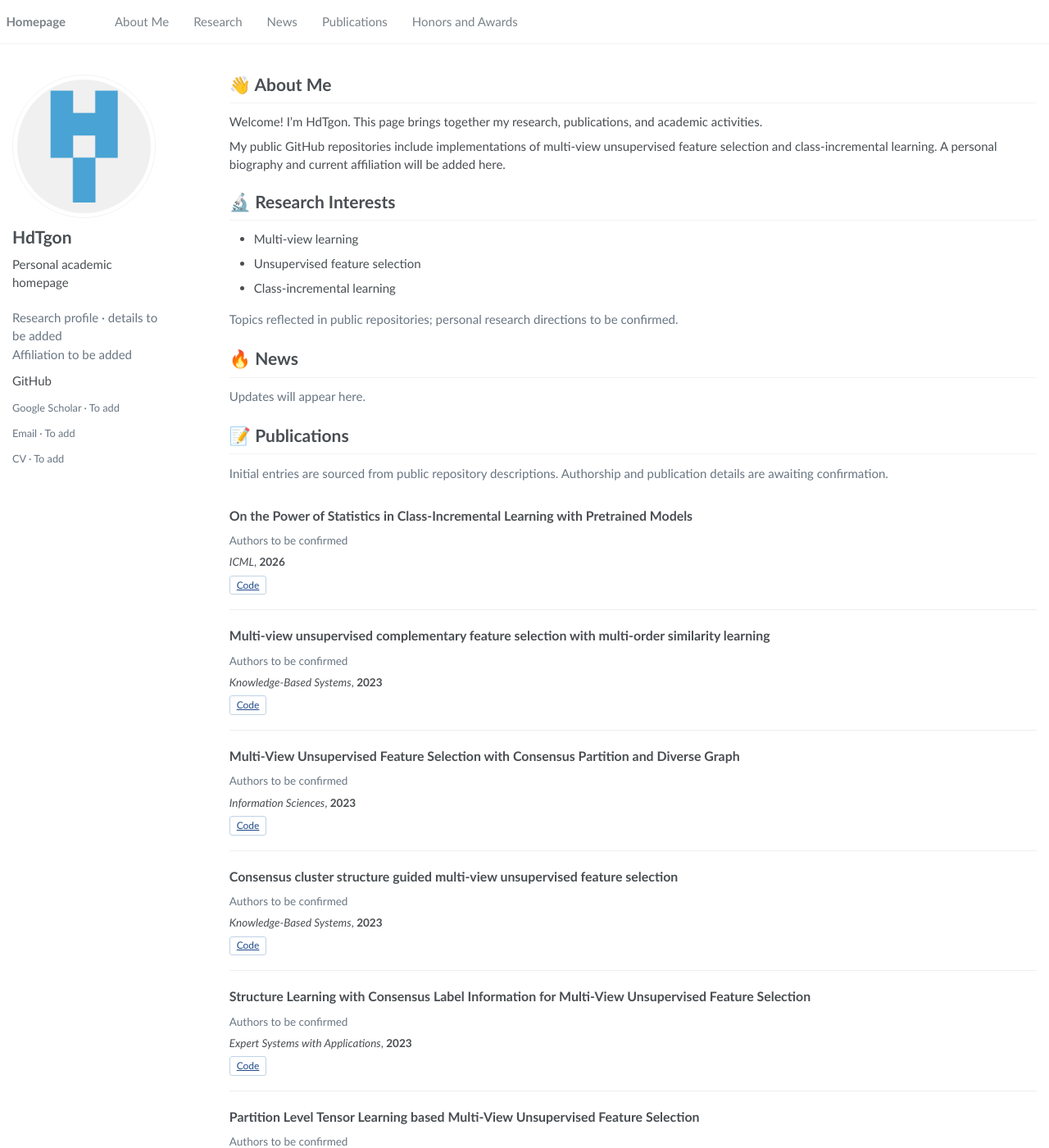
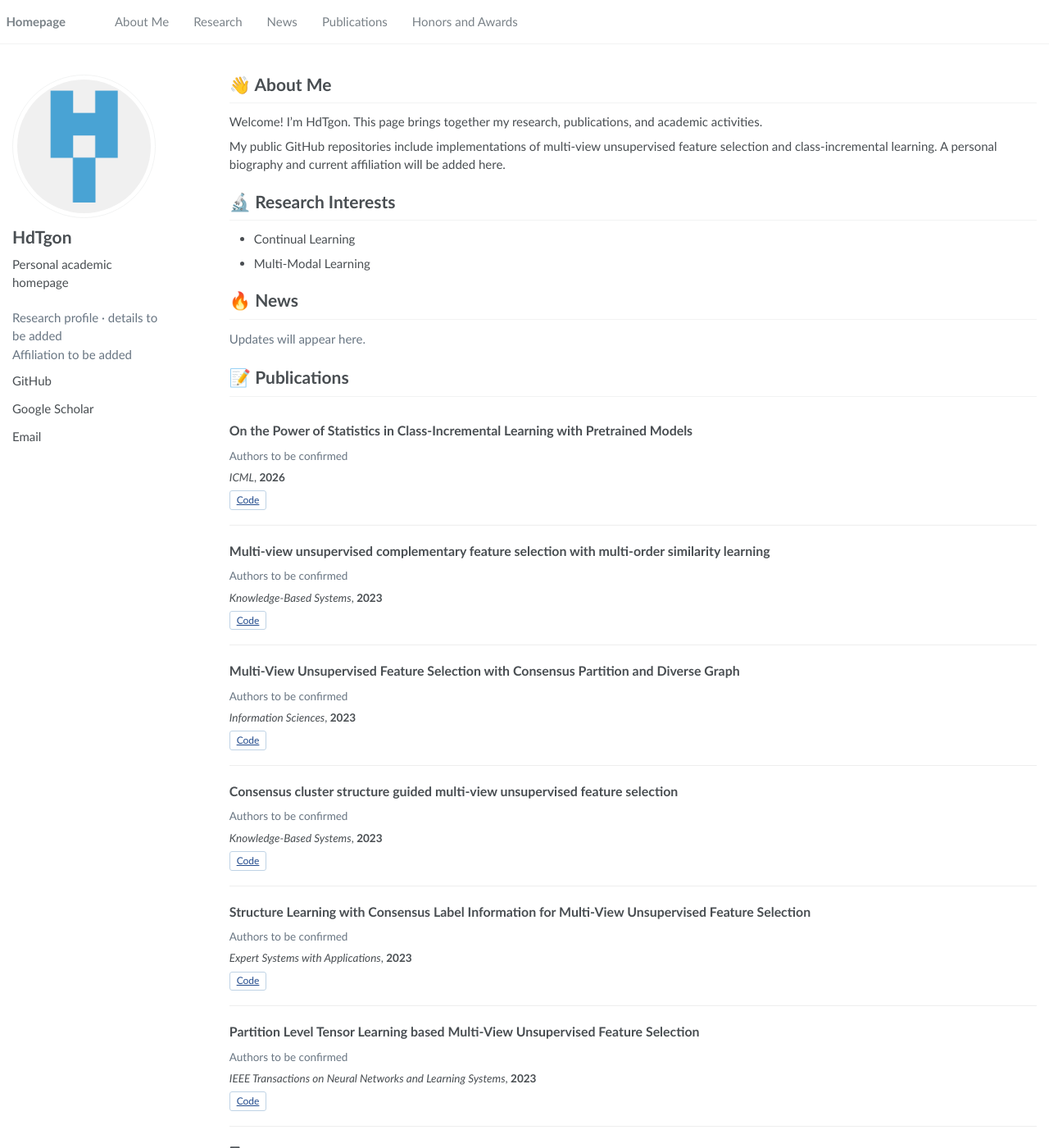
Before and after one commit to HdTgon/HdTgon.github.io, a Jekyll site: the page built from _pages/about.html, in a window 1280 px wide and 1400 px high. Shown: the whole window at 82% size. Built offline with Jekyll 4.4.1, drawn with Linux system fonts in a browser that asks for light colours; some of the changed text lies outside the part shown.

Commit message:
Update profile.json

```diff
--- a/_data/profile.json
+++ b/_data/profile.json
@@ -9,22 +9,18 @@
   "photo_alt": "HdTgon's GitHub avatar; replace with a personal academic portrait",
   "links": {
     "GitHub": "https://github.com/HdTgon",
-    "Google Scholar": null,
-    "Email": null,
-    "CV": null
+    "Google Scholar": "https://scholar.google.hk/citations?user=odfczIMAAAAJ&hl=zh-CN&oi=sra",
+    "Email": "caozhiwen@stu.scu.edu.cn"
   },
   "about": [
     "Welcome! I’m HdTgon. This page brings together my research, publications, and academic activities.",
     "My public GitHub repositories include implementations of multi-view unsupervised feature selection and class-incremental learning. A personal biography and current affiliation will be added here."
   ],
-  "interests_note": "Topics reflected in public repositories; personal research directions to be confirmed.",
   "interests": [
-    "Multi-view learning",
-    "Unsupervised feature selection",
-    "Class-incremental learning"
+    "Continual Learning",
+    "Multi-Modal Learning"
   ],
   "news": [],
-  "publications_note": "Initial entries are sourced from public repository descriptions. Authorship and publication details are awaiting confirmation.",
   "publications": [
     {
       "title": "On the Power of Statistics in Class-Incremental Learning with Pretrained Models",
@@ -81,5 +77,7 @@
       }
     }
   ],
-  "awards": []
+  "awards": ["2025: Caoguangbiao Scholarship",
+    "2023: National Scholarship",
+  ]
 }
```
